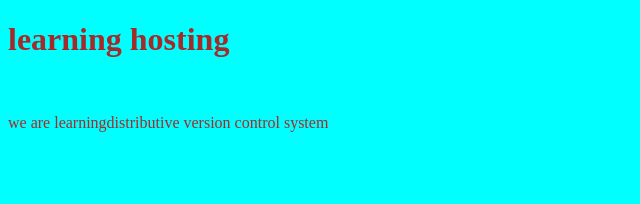
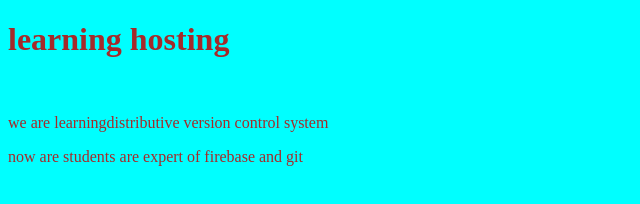
Before and after one commit to mishalsamana/web-3-and-metaverse, a plain HTML site: page index.html in a window 1280 px wide. Shown: the whole page, without its empty margins (0-640 px from the left). Drawn offline with Linux system fonts and the light colour scheme.

Commit message:
update complete

```diff
--- a/index.html
+++ b/index.html
@@ -10,5 +10,6 @@
     <h1>learning hosting</h1>
     <img src="car.webp" alt="">
     <p>we are learningdistributive version control system</p>
+    <p>now are students are expert of firebase and git</p>
 </body>
 </html>
```
Also changed, not shown: mintty.2024-08-07_02-07-19.png (added).
